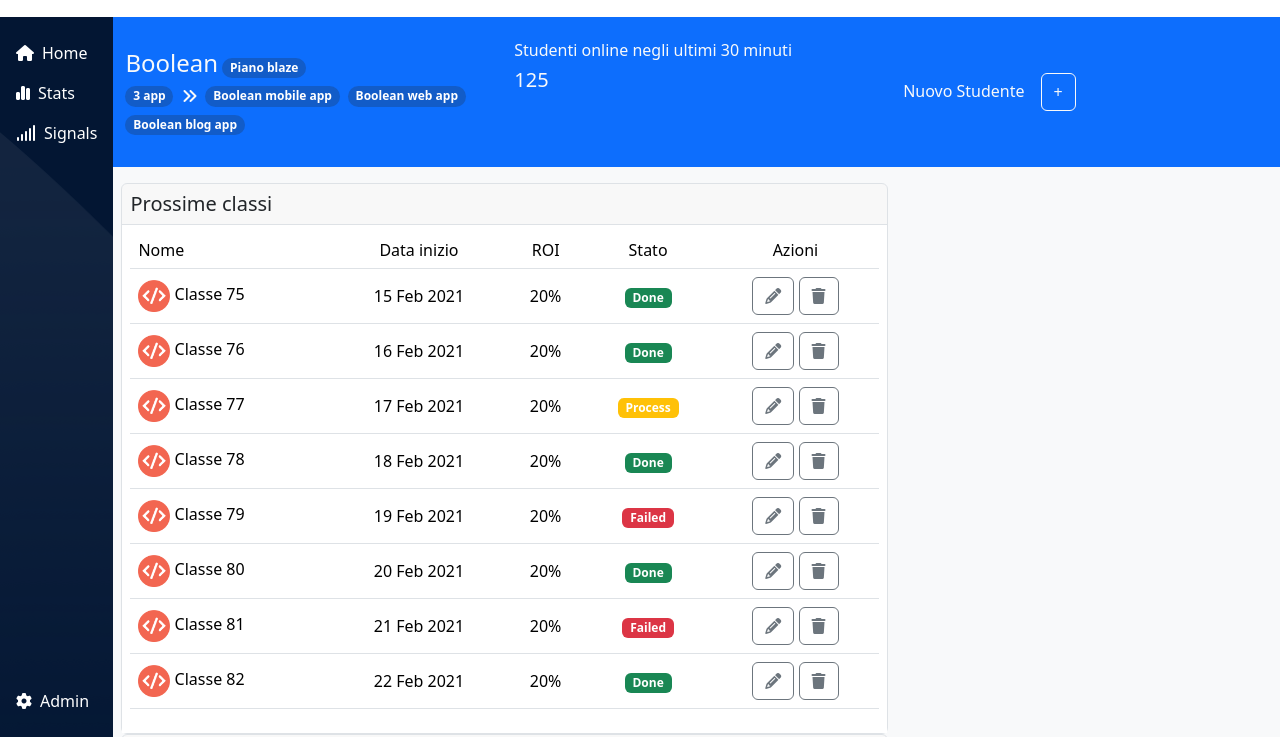
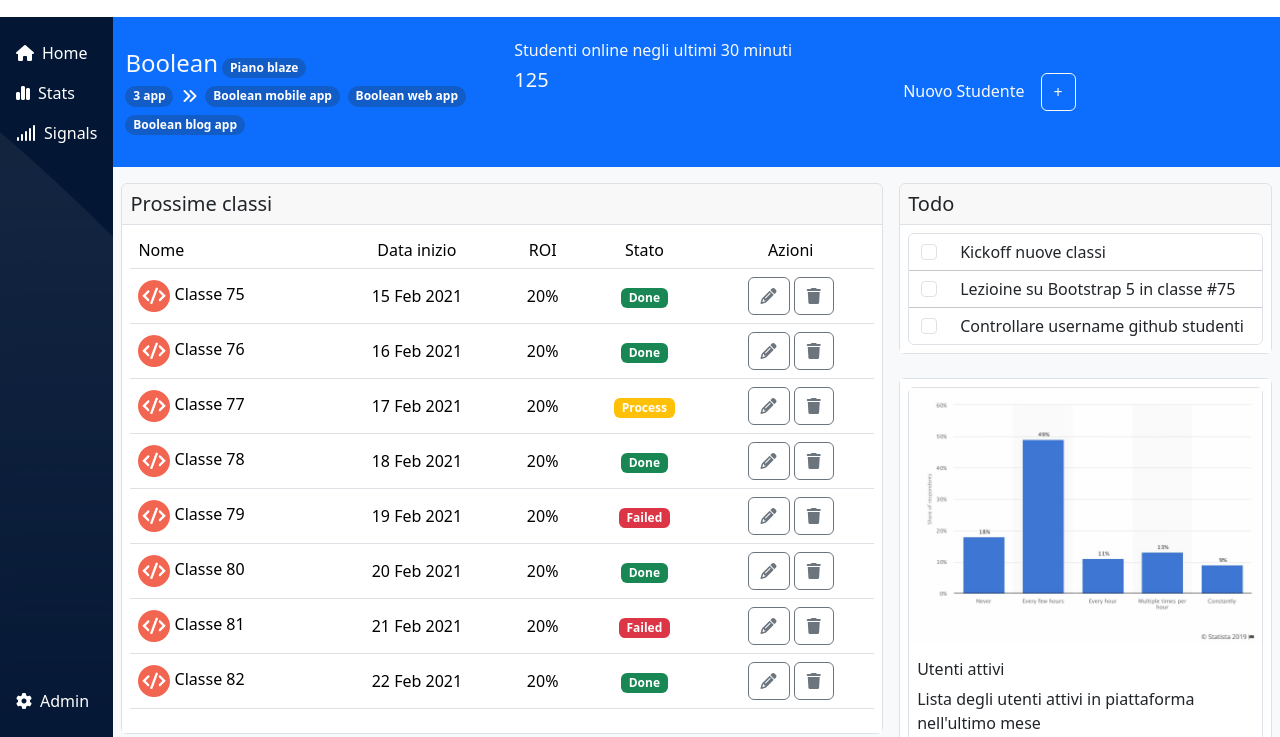
Before and after one commit to jacopo-derrico/html-css-bootstrap-dashboard, a plain HTML site: page index.html in a window 1280 px wide. Shown: the part 63-800 px from the top of the page. Drawn offline with nearby package versions, Linux system fonts and the light colour scheme.

Commit message:
main content completed

```diff
--- a/index.html
+++ b/index.html
@@ -115,7 +115,7 @@
                 <!-- !SECTION ASIDE END -->
 
                 <!-- SECTION RIGHT SIDE -->
-                <div class="container-fluid m-0 p-0 overflow-auto">
+                <div class="container-fluid m-0 p-0 overflow-y-scroll">
 
                     <!-- SECTION TOPBAR -->
 
@@ -159,9 +159,10 @@
 
                     <!-- SECTION MAIN CONTENT -->
 
-                    <div id="main-content" class="container-fluid m-0 p-0">
-                        <div class="px-2 py-3">
-                            <div class="card col-12 col-lg-8 p-0 border">
+                    <div id="main-content" class="container-fluid m-0">
+                        <div class="row">
+                            <div class="px-2 py-3 col-12 col-lg-8">
+                                <div class="card p-0 border mb-4">
                                     <div class="card-header p-2 border-bottom">
                                         <h5 class="mb-0">Prossime classi</h5>
                                     </div>
@@ -173,7 +174,8 @@
                                                     <th scope="col" class="h6 text-center d-none d-md-table-cell">Data
                                                         inizio
                                                     </th>
-                                                <th scope="col" class="h6 text-center d-none d-md-table-cell">ROI</th>
+                                                    <th scope="col" class="h6 text-center d-none d-md-table-cell">ROI
+                                                    </th>
                                                     <th scope="col" class="h6 text-center">Stato</th>
                                                     <th scope="col" class="h6 text-center">Azioni</th>
                                                 </tr>
@@ -362,7 +364,7 @@
                                         </table>
                                     </div>
                                 </div>
-                            <div class="card col-12 col-lg-8 p-0 border">
+                                <div class="card p-0 border">
                                     <div class="card-header p-2 border-bottom">
                                         <h5 class="mb-0">F.A.Q.</h5>
                                     </div>
@@ -373,14 +375,16 @@
                                                     <button class="accordion-button collapsed" type="button"
                                                         data-bs-toggle="collapse" data-bs-target="#flush-collapseOne"
                                                         aria-expanded="false" aria-controls="flush-collapseOne">
-                                                    Accordion Item #1
+                                                        Come aggiungere un nuovo studente?
                                                     </button>
                                                 </h2>
                                                 <div id="flush-collapseOne" class="accordion-collapse collapse"
                                                     data-bs-parent="#accordionFlushExample">
                                                     <div class="accordion-body">Placeholder content for this accordion,
-                                                    which is intended to demonstrate the <code>.accordion-flush</code>
-                                                    class. This is the first item's accordion body.</div>
+                                                        which is intended to demonstrate the
+                                                        <code>.accordion-flush</code>
+                                                        class. This is the first item's accordion body.
+                                                    </div>
                                                 </div>
                                             </div>
                                             <div class="accordion-item">
@@ -388,15 +392,18 @@
                                                     <button class="accordion-button collapsed" type="button"
                                                         data-bs-toggle="collapse" data-bs-target="#flush-collapseTwo"
                                                         aria-expanded="false" aria-controls="flush-collapseTwo">
-                                                    Accordion Item #2
+                                                        Come posso accedere alle informazioni del mio account?
                                                     </button>
                                                 </h2>
                                                 <div id="flush-collapseTwo" class="accordion-collapse collapse"
                                                     data-bs-parent="#accordionFlushExample">
                                                     <div class="accordion-body">Placeholder content for this accordion,
-                                                    which is intended to demonstrate the <code>.accordion-flush</code>
-                                                    class. This is the second item's accordion body. Let's imagine this
-                                                    being filled with some actual content.</div>
+                                                        which is intended to demonstrate the
+                                                        <code>.accordion-flush</code>
+                                                        class. This is the second item's accordion body. Let's imagine
+                                                        this
+                                                        being filled with some actual content.
+                                                    </div>
                                                 </div>
                                             </div>
                                             <div class="accordion-item">
@@ -404,19 +411,77 @@
                                                     <button class="accordion-button collapsed" type="button"
                                                         data-bs-toggle="collapse" data-bs-target="#flush-collapseThree"
                                                         aria-expanded="false" aria-controls="flush-collapseThree">
-                                                    Accordion Item #3
+                                                        Posso usare questa dasbboard da mobile?
                                                     </button>
                                                 </h2>
                                                 <div id="flush-collapseThree" class="accordion-collapse collapse"
                                                     data-bs-parent="#accordionFlushExample">
                                                     <div class="accordion-body">Placeholder content for this accordion,
-                                                    which is intended to demonstrate the <code>.accordion-flush</code>
+                                                        which is intended to demonstrate the
+                                                        <code>.accordion-flush</code>
                                                         class. This is the third item's accordion body. Nothing more
-                                                    exciting happening here in terms of content, but just filling up the
+                                                        exciting happening here in terms of content, but just filling up
+                                                        the
                                                         space to make it look, at least at first glance, a bit more
-                                                    representative of how this would look in a real-world application.
+                                                        representative of how this would look in a real-world
+                                                        application.
                                                     </div>
                                                 </div>
+                                            </div>
+                                        </div>
+                                    </div>
+                                </div>
+                            </div>
+                            <div class="px-2 py-3 col-12 col-lg-4">
+                                <div class="card p-0 border mb-4">
+                                    <div class="card-header p-2 border-bottom">
+                                        <h5 class="mb-0">Todo</h5>
+                                    </div>
+                                    <div class="card-text p-2 bg-white">
+                                        <div class="border border-1 rounded">
+                                            <div class="input-group">
+                                                <div class="input-group-text border-0 bg-white">
+                                                    <input class="form-check-input mt-0" type="checkbox" value="">
+                                                </div>
+                                                <span class="form-control border-0">Kickoff nuove classi</span>
+                                            </div>
+                                            <hr class="m-0">
+                                            <div class="input-group">
+                                                <div class="input-group-text border-0 bg-white">
+                                                    <input class="form-check-input mt-0" type="checkbox" value="">
+                                                </div>
+                                                <span class="form-control border-0">Lezioine su Bootstrap 5 in classe
+                                                    #75</span>
+                                            </div>
+                                            <hr class="m-0">
+                                            <div class="input-group">
+                                                <div class="input-group-text border-0 bg-white">
+                                                    <input class="form-check-input mt-0" type="checkbox" value="">
+                                                </div>
+                                                <span class="form-control border-0">Controllare username github
+                                                    studenti</span>
+                                            </div>
+                                        </div>
+                                    </div>
+                                </div>
+                                <div class="card p-0 border mb-4">
+                                    <div class="card-text p-2 bg-white">
+
+                                        <div class="border border-1 rounded">
+                                            <figure>
+                                                <img class="img-fluid" src="./assets/img/stats.jpeg" alt="stats">
+                                            </figure>
+                                            <h6 class="px-2">Utenti attivi</h6>
+                                            <p class="px-2">Lista degli utenti attivi in piattaforma nell'ultimo mese
+                                            </p>
+                                            <hr>
+                                            <span class="px-2">Gennaio: 1200</span>
+                                            <hr>
+                                            <span class="px-2">Febbraio: 800</span>
+                                            <hr>
+                                            <span class="px-2">Marzo: 1500</span>
+                                            <hr>
+                                            <a href="#" class="px-2">Visualizza report approfondito</a>
                                         </div>
                                     </div>
                                 </div>
```
Lines whose indentation alone changed are shown as unchanged.
